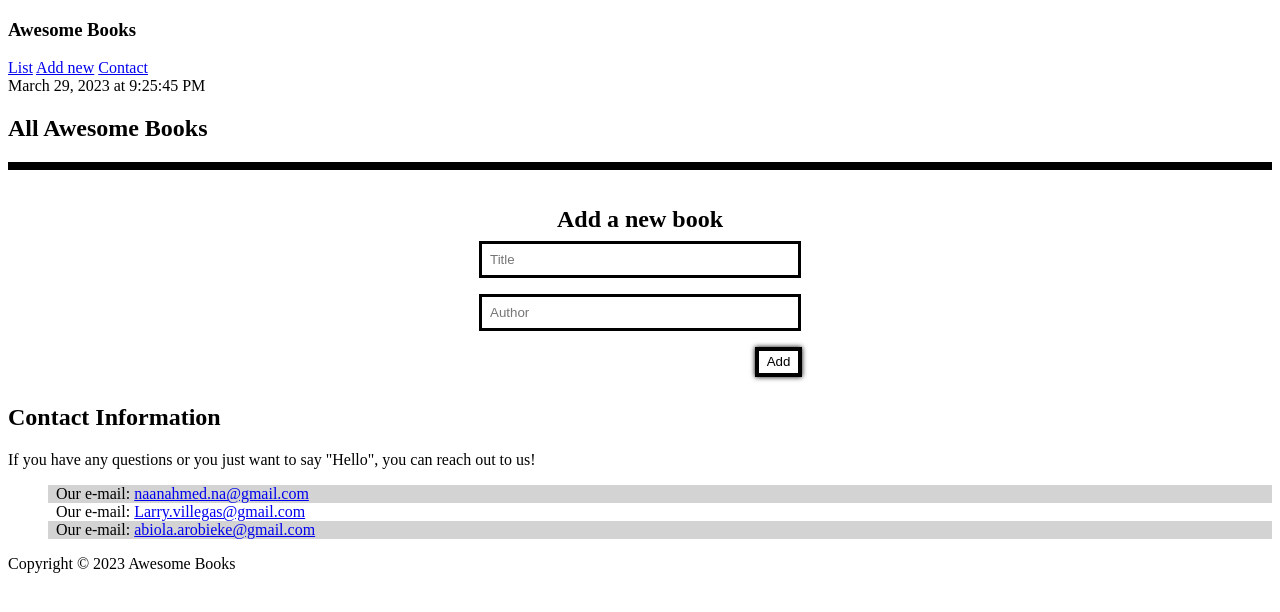
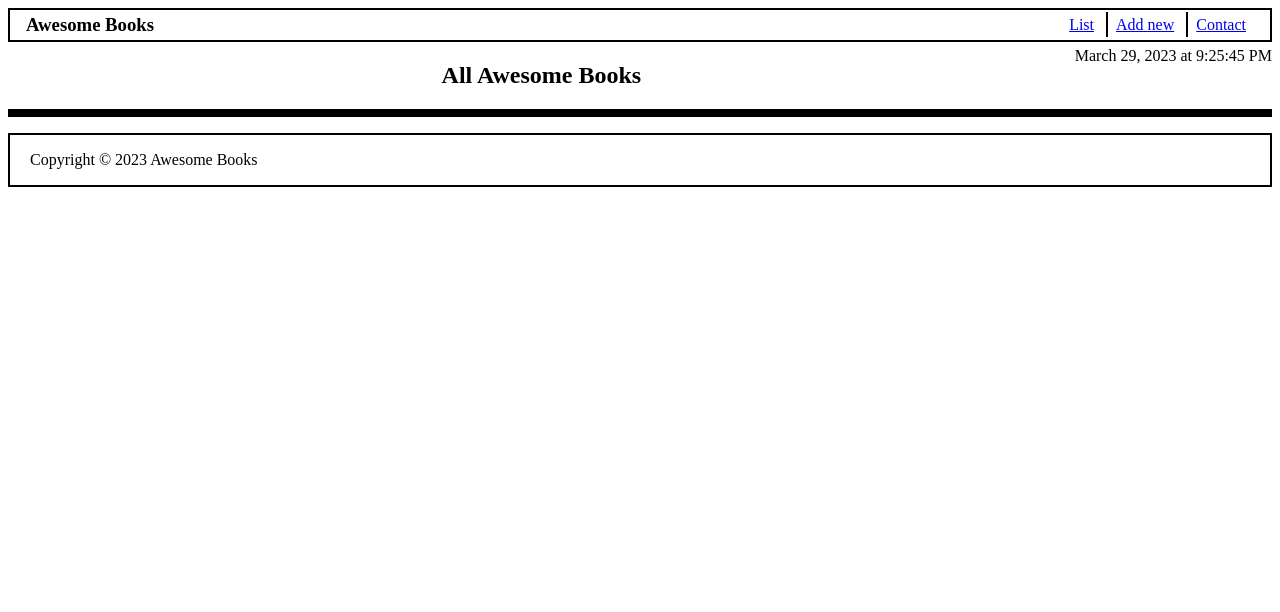
Before and after one commit to LarryIVC/AwseomeBooks, a website: page index.html in a window 1280 px wide. Drawn offline with Linux system fonts and the light colour scheme.

Commit message:
Update styles to match wireframe

```diff
--- a/styles.css
+++ b/styles.css
@@ -1,9 +1,39 @@
-.book-list-container {
-  width: 100%;
-  padding: 0;
+#add-book, #contact-us {
+  display: none;
 }
 
-.book-list-container h1 {
+.book-list-container {
+  border: 2px black solid;
+  display: flex;
+  justify-content: space-between;
+  padding: 0.25rem 1rem;
+}
+
+nav {
+  display: flex;
+  justify-content: space-between;
+  align-items: center;
+  gap: 10px;
+}
+
+h3 {
+  margin: 0;
+}
+
+a {
+  padding: 0.25rem 0.5rem;
+}
+
+.vertical-hr{
+  border-left: 2px solid black;
+}
+
+date {
+  float: right;
+  margin-top: 5px;
+}
+
+#all-books h1{
   text-align: center;
 }
 
@@ -12,16 +42,16 @@
   padding: 0;
 }
 
-ul {
+#all-books ul {
   list-style-type: none;
 }
 
-ul li {
-  padding: 0 0.5rem;
+#all-books ul li {
+  padding: 0rem 0.5rem;
 }
 
-ul li:nth-of-type(odd) {
-  background-color: lightgray;
+#all-books ul li:nth-of-type(odd) {
+ background-color: lightgray;
 }
 
 hr {
@@ -62,3 +92,15 @@ input {
   box-shadow: 0 0 5px rgba(0, 0, 0, 1);
   margin-left: 17.8125rem;
 }
+
+.show {
+  display: flex;
+  flex-direction: column;
+  align-items: center;
+  justify-content: center;
+}
+
+footer {
+  border: 2px black solid;
+  padding-left: 20px;
+}
```
